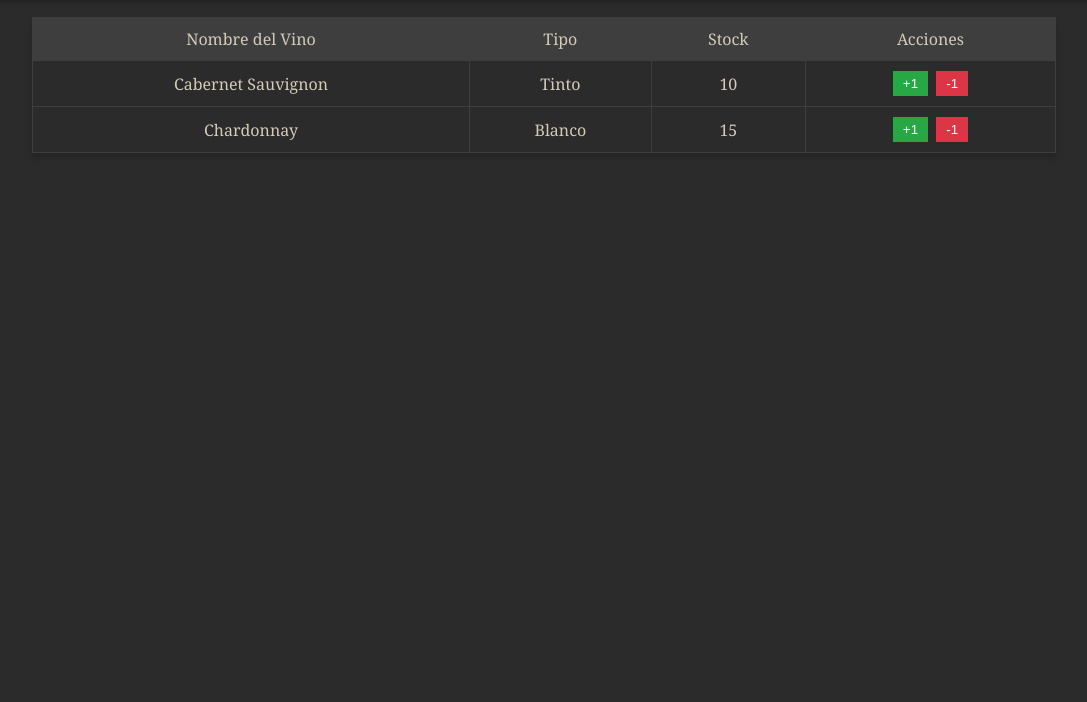
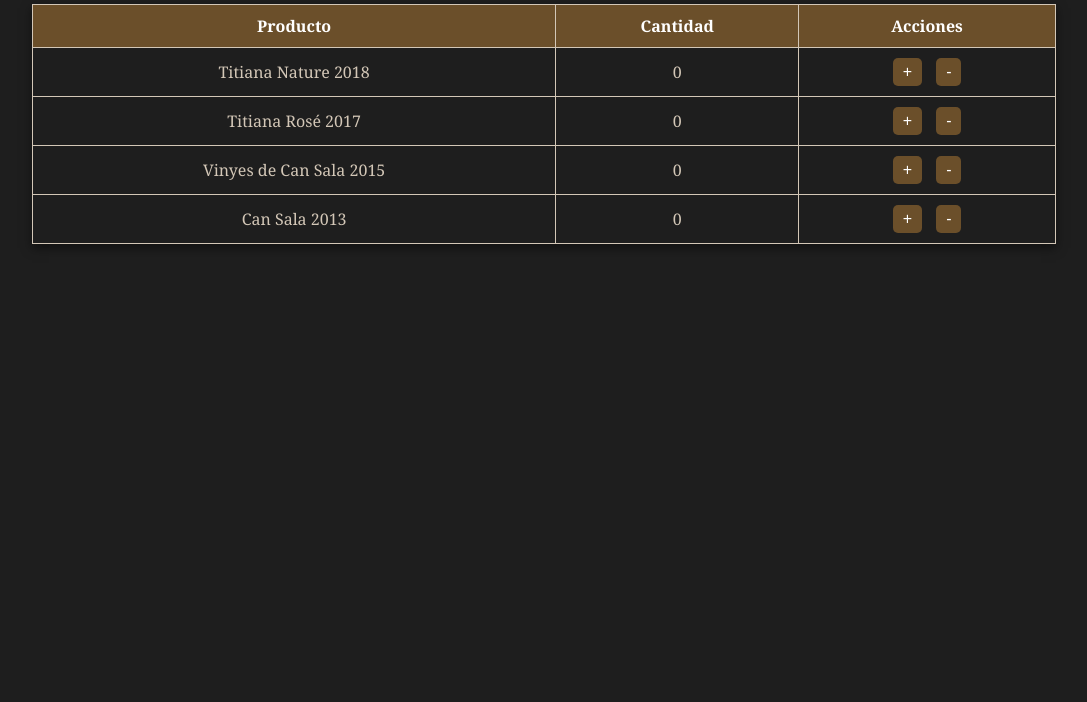
Before and after one commit to miloermusica/miloermusica.github.io, a plain HTML site: page index.html in a window 1280 px wide. Shown: the part 98-800 px from the top of the page, without its empty margins (96-1183 px from the left). Drawn offline with Linux system fonts and the light colour scheme; no server answers.

Commit message:
Add files via upload

```diff
--- a/index.html
+++ b/index.html
@@ -1,49 +1,85 @@
 <!DOCTYPE html>
-<html lang="es">
+<html lang="en">
 <head>
+  <link rel="stylesheet" href="style.css">
   <meta charset="UTF-8">
   <meta name="viewport" content="width=device-width, initial-scale=1.0">
   <title>Bodega del Alma</title>
-  <link rel="stylesheet" href="style.css">
+  <style>
+    body {
+      background-color: #1e1e1e;
+      color: #d3c7b7;
+      font-family: 'Georgia', serif;
+      text-align: center;
+    }
+    table {
+      width: 80%;
+      margin: 20px auto;
+      border-collapse: collapse;
+    }
+    th, td {
+      padding: 10px;
+      border: 1px solid #d3c7b7;
+      text-align: center;
+    }
+    button {
+      padding: 5px 10px;
+      margin: 0 5px;
+      background-color: #6b4f2a;
+      color: white;
+      border: none;
+      cursor: pointer;
+    }
+    button:hover {
+      background-color: #876038;
+    }
+  </style>
 </head>
 <body>
-  <header>
   <h1>Bodega del Alma</h1>
-  </header>
-  <main>
-        <table id="inventario">
+  <table>
     <thead>
       <tr>
-              <th>Nombre del Vino</th>
-              <th>Tipo</th>
-              <th>Stock</th>
+        <th>Producto</th>
+        <th>Cantidad</th>
         <th>Acciones</th>
       </tr>
     </thead>
     <tbody>
       <tr>
-              <td>Cabernet Sauvignon</td>
-              <td>Tinto</td>
-              <td id="stock-1">10</td>
+        <td>Titiana Nature 2018</td>
+        <td id="producto-1">0</td>
         <td>
-                <button onclick="sumarStock('stock-1')">+1</button>
-                <button onclick="restarStock('stock-1')">-1</button>
+          <button onclick="sumarStock('producto-1', 1)">+</button>
+          <button onclick="restarStock('producto-1', 1)">-</button>
         </td>
       </tr>
       <tr>
-              <td>Chardonnay</td>
-              <td>Blanco</td>
-              <td id="stock-2">15</td>
+        <td>Titiana Rosé 2017</td>
+        <td id="producto-2">0</td>
         <td>
-                <button onclick="sumarStock('stock-2')">+1</button>
-                <button onclick="restarStock('stock-2')">-1</button>
+          <button onclick="sumarStock('producto-2', 2)">+</button>
+          <button onclick="restarStock('producto-2', 2)">-</button>
+        </td>
+      </tr>
+      <tr>
+        <td>Vinyes de Can Sala 2015</td>
+        <td id="producto-3">0</td>
+        <td>
+          <button onclick="sumarStock('producto-3', 3)">+</button>
+          <button onclick="restarStock('producto-3', 3)">-</button>
+        </td>
+      </tr>
+      <tr>
+        <td>Can Sala 2013</td>
+        <td id="producto-4">0</td>
+        <td>
+          <button onclick="sumarStock('producto-4', 4)">+</button>
+          <button onclick="restarStock('producto-4', 4)">-</button>
         </td>
       </tr>
     </tbody>
   </table>
-      </div>
-    </section>
-  </main>
-  <script src="script.js"></script>
+  <script type="module" src="script.js"></script>
 </body>
 </html>
--- a/script.js
+++ b/script.js
@@ -1,40 +1,72 @@
-// Función para recuperar el stock almacenado o establecer un valor predeterminado
-function cargarStock() {
-  // Para cada celda de stock, recuperamos el valor del almacenamiento local o lo dejamos en 0 si no existe.
-  const stock1 = localStorage.getItem('stock-1') || 10; // Valor predeterminado 10
-  const stock2 = localStorage.getItem('stock-2') || 15; // Valor predeterminado 15
+// Importar e inicializar Firebase
+import { initializeApp } from "https://www.gstatic.com/firebasejs/9.15.0/firebase-app.js";
+import { getDatabase, ref, set, update, onValue } from "https://www.gstatic.com/firebasejs/9.15.0/firebase-database.js";
 
-  // Asignar el valor de stock a cada celda
-  document.getElementById('stock-1').innerText = stock1;
-  document.getElementById('stock-2').innerText = stock2;
+// Configuración de Firebase (reemplaza con tus datos)
+const firebaseConfig = {
+  apiKey: "TU_API_KEY",
+  authDomain: "TU_DOMINIO.firebaseapp.com",
+  databaseURL: "https://TU_PROYECTO.firebaseio.com",
+  projectId: "TU_PROYECTO",
+  storageBucket: "TU_PROYECTO.appspot.com",
+  messagingSenderId: "TU_ID",
+  appId: "TU_APP_ID"
+};
+
+// Inicializar Firebase y la base de datos
+const app = initializeApp(firebaseConfig);
+const db = getDatabase(app);
+
+// Función para cargar el stock inicial desde Firebase
+function cargarStockDesdeFirebase() {
+  const stockRef = ref(db, "stock");
+
+  // Escuchar los cambios en tiempo real
+  onValue(stockRef, (snapshot) => {
+    const data = snapshot.val();
+
+    if (data) {
+      Object.keys(data).forEach((idProducto) => {
+        const celda = document.getElementById(`producto-${idProducto}`);
+        if (celda) {
+          celda.innerText = data[idProducto].cantidad; // Actualiza la cantidad en la celda
+        }
+      });
+    }
+  });
 }
 
-// Función para guardar el stock actualizado en el almacenamiento local
-function guardarStock(idCelda, stock) {
-  localStorage.setItem(idCelda, stock); // Guardamos el valor del stock en Local Storage
+// Función para guardar el stock en Firebase
+function guardarStockEnFirebase(idProducto, cantidad) {
+  const stockRef = ref(db, `stock/${idProducto}`);
+  update(stockRef, { cantidad: cantidad });
 }
 
 // Función para sumar stock
-function sumarStock(idCelda) {
+function sumarStock(idCelda, idProducto) {
   const celda = document.getElementById(idCelda);
-  let stockActual = parseInt(celda.innerText); // Obtiene el valor actual del stock
-  stockActual++; // Sumar 1 al valor actual
-  celda.innerText = stockActual; // Actualiza el valor en la celda
-  guardarStock(idCelda, stockActual); // Guardar el nuevo valor en Local Storage
+  let stockActual = parseInt(celda.innerText);
+  stockActual++;
+  celda.innerText = stockActual;
+
+  // Actualizar en Firebase
+  guardarStockEnFirebase(idProducto, stockActual);
 }
 
 // Función para restar stock
-function restarStock(idCelda) {
+function restarStock(idCelda, idProducto) {
   const celda = document.getElementById(idCelda);
-  let stockActual = parseInt(celda.innerText); // Obtiene el valor actual del stock
+  let stockActual = parseInt(celda.innerText);
   if (stockActual > 0) {
-    stockActual--; // Resta 1 al valor actual
-    celda.innerText = stockActual; // Actualiza el valor en la celda
-    guardarStock(idCelda, stockActual); // Guardar el nuevo valor en Local Storage
+    stockActual--;
+    celda.innerText = stockActual;
+
+    // Actualizar en Firebase
+    guardarStockEnFirebase(idProducto, stockActual);
   } else {
-    alert("El stock no puede ser menor a 0."); // Mensaje de error si ya está en 0
+    alert("El stock no puede ser menor a 0.");
   }
 }
 
-// Cargar los valores de stock al cargar la página
-window.onload = cargarStock;
+// Cargar el stock al cargar la página
+window.onload = cargarStockDesdeFirebase;
--- a/style.css
+++ b/style.css
@@ -1,20 +1,19 @@
-/* General */
+/* Fondo general y estilo de texto */
 body {
+  background-color: #1e1e1e; /* Fondo oscuro */
+  color: #d3c7b7; /* Color claro para texto */
   font-family: 'Georgia', serif;
-  background-color: #2b2b2b; /* Fondo oscuro */
-  color: #d3cbb8; /* Texto en tono beige */
   margin: 0;
   padding: 0;
+  text-align: center;
 }
 
+/* Encabezado */
 h1 {
-  font-size: 2.5rem;
-  text-align: center;
-  color: #d3cbb8; /* Tono beige */
-  background-color: #1f1f1f; /* Fondo más oscuro */
-  margin: 0;
-  padding: 20px;
-  box-shadow: 0px 4px 6px rgba(0, 0, 0, 0.3);
+  color: #d3c7b7;
+  font-size: 2.5em;
+  margin-top: 20px;
+  text-transform: uppercase;
 }
 
 /* Tabla */
@@ -22,41 +21,62 @@
   width: 80%;
   margin: 20px auto;
   border-collapse: collapse;
-  background: #1f1f1f; /* Fondo oscuro para la tabla */
-  color: #d3cbb8; /* Texto en tono beige */
-  box-shadow: 0px 4px 6px rgba(0, 0, 0, 0.2);
+  background-color: #292929; /* Fondo oscuro para la tabla */
+  border: 1px solid #d3c7b7; /* Borde claro */
+  box-shadow: 0px 4px 10px rgba(0, 0, 0, 0.5); /* Sombras para profundidad */
 }
 
 th, td {
-  border: 1px solid #3e3e3e; /* Líneas más sutiles */
+  padding: 15px;
+  border: 1px solid #d3c7b7; /* Bordes de las celdas */
   text-align: center;
-  padding: 10px;
 }
 
 th {
-  background-color: #3e3e3e; /* Encabezado más claro */
-  color: #d3cbb8;
-  font-weight: normal;
+  background-color: #6b4f2a; /* Fondo para encabezados */
+  color: white;
+  font-weight: bold;
 }
 
 td {
-  background-color: #2b2b2b; /* Fondo de las celdas */
+  background-color: #1e1e1e; /* Fondo oscuro para las celdas */
+  color: #d3c7b7;
 }
 
-/* Botones de añadir y restar */
+/* Botones */
 button {
-  padding: 5px 10px;
-  background-color: #28a745; /* Verde para el botón de añadir */
+  padding: 10px 15px;
+  margin: 5px;
+  background-color: #6b4f2a; /* Marrón oscuro */
   color: white;
   border: none;
+  border-radius: 5px;
+  font-size: 1em;
   cursor: pointer;
-  margin: 0 2px;
+  transition: background-color 0.3s ease;
 }
 
 button:hover {
-  opacity: 0.9;
+  background-color: #876038; /* Marrón claro */
 }
 
-button:nth-child(2) { /* Botón de restar */
-  background-color: #dc3545; /* Rojo para el botón de restar */
+button:active {
+  background-color: #5a3c20; /* Marrón más oscuro */
 }
+
+/* Responsividad */
+@media screen and (max-width: 768px) {
+  table {
+    width: 95%;
+  }
+
+  th, td {
+    font-size: 0.9em;
+    padding: 10px;
+  }
+
+  button {
+    padding: 8px 10px;
+    font-size: 0.9em;
+  }
+}
```
Lines whose indentation alone changed are shown as unchanged.
